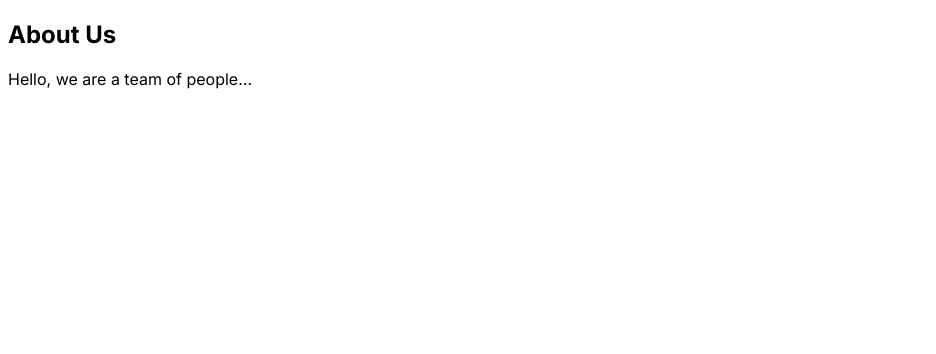
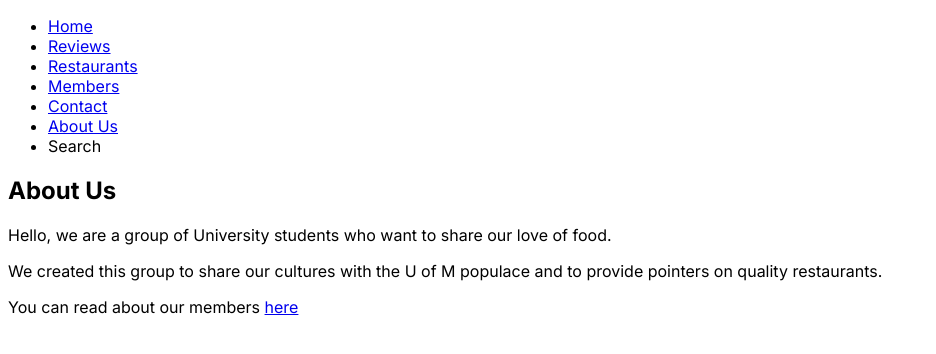
Before and after one commit to CorinaNC/mcfc, a Next.js app in the folder multicultural-food-club/: page /about in a window 1280 px wide. Shown: the top 354 px of the page, without its empty margins (0-936 px from the left). Built offline with nearby package versions, Linux system fonts and the light colour scheme.

Commit message:
added folders and rearranged shit

```diff
--- a/multicultural-food-club/app/about/page.tsx
+++ b/multicultural-food-club/app/about/page.tsx
@@ -1,10 +1,17 @@
 import React from "react"
-
+import Head from "../../components/head"
 export default function About() {
     return (
         <React.Fragment>
+            <Head />
             <h2>About Us</h2>
-            <p>Hello, we are a team of people...</p>
+            <p>Hello, we are a group of University students who want to share
+                our love of food.
+            </p>
+            <p>We created this group to share our cultures with the U of M populace and to provide pointers on quality restaurants.</p>
+            <p>
+                You can read about our members <a href="./members">here</a>
+            </p>
         </React.Fragment>
     )
 }
--- a/multicultural-food-club/app/page.tsx
+++ b/multicultural-food-club/app/page.tsx
@@ -1,6 +1,6 @@
 import Image from 'next/image'
 import styles from './page.module.css'
-import Head from './head'
+import Head from '../components/head'
 import Footer from './foot'
 
 export default function Home() {
--- a/multicultural-food-club/app/head.tsx
+++ b/multicultural-food-club/components/head.tsx
@@ -10,7 +10,6 @@ export default function Head() {
           <li><a href='./reviews'>Reviews</a></li>
           <li><a href='./restaurants'>Restaurants</a></li>
           <li><a href='./members'>Members</a></li>
-          <li><a href='./newsletter'>Newsletter</a></li>
           <li><a href='./contact'>Contact</a></li>
           <li><a href='./about'>About Us</a></li>
           <li>Search</li>
```
Also changed, not shown: multicultural-food-club/app/login/layout.tsx (added, +16 -0 lines), multicultural-food-club/app/login/page.tsx (added, +14 -0 lines), multicultural-food-club/app/newsletter/page.tsx (deleted, +0 -10 lines), multicultural-food-club/components/login-form.tsx (added, +7 -0 lines), multicultural-food-club/package.json (+7 -4 lines), 1 other file (tests, documents, lock files or other folders).
